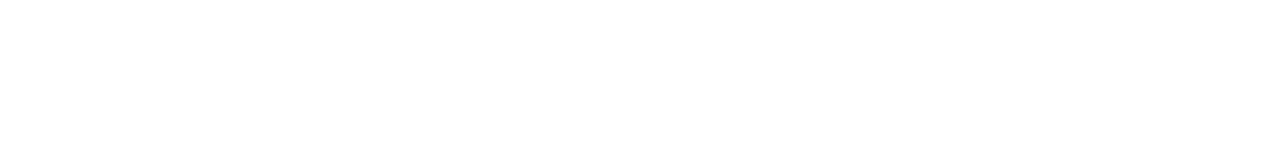
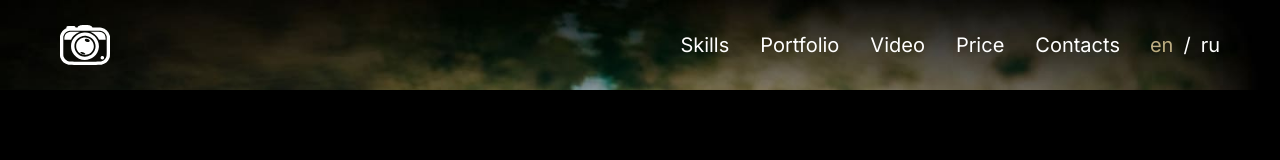
Before and after one commit to anastasia19141918/portfolio, a website: page index.html in a window 1280 px wide. Drawn offline with Linux system fonts and the light colour scheme.

Commit message:
feat: add header

```diff
--- a/index.html
+++ b/index.html
@@ -7,7 +7,33 @@
   <link rel="icon" href="./src/img/icon/icon.ico">
   <title>Portfolio</title>
 </head>
-<body>
+<body class="body">
+  <div class="portfolio-dg">
 
+     <header class="header">
+      <div class="wrapper header__wrapper">
+        <div class="header__icon"></div>
+        <div class="header__nav">
+
+          <nav class="header__navigation"></nav>
+             <ul class="header__itemns">
+              <a href="#!" class="header__itemn"> <li class="header__link">Skills</li></a>
+              <a href="#!" class="header__itemn"> <li class="header__link">Portfolio</li></a>
+              <a href="#!" class="header__itemn"> <li class="header__link">Video</li></a>
+              <a href="#!" class="header__itemn"> <li class="header__link">Price</li></a>
+              <a href="#!" class="header__itemn"> <li class="header__link">Contacts</li></a>
+            </ul>
+          </nav>
+
+          <div class="header__buttons">
+            <button class="header__butn header__butn_active">en</button>
+            <div class="header__butn">/</div>
+            <button class="header__butn">ru</button>
+          </div>
+        </div>
+      </div>
+     </header>
+
+  </div>
 </body>
 </html>
--- /dev/null
+++ b/src/sass/abstract/_hover.scss
@@ -0,0 +1,5 @@
+.header__itemn:hover,
+.header__butn:hover {
+  color: $color-title;
+  transition: 0.2s color ease-in-out;
+};
--- a/src/sass/base/_base.scss
+++ b/src/sass/base/_base.scss
@@ -1,3 +1,11 @@
 html {
   font-size: 10px;
 }
+
+.body {
+  background-color: $color-background;
+}
+
+li {
+  list-style-type: none;
+}
--- /dev/null
+++ b/src/sass/components/_dg.scss
@@ -0,0 +1,6 @@
+.portfolio-dg {
+  background-image: url('../../src/img/bg/bg.jpg');
+  background-repeat: no-repeat;
+  //background-position: center;
+  background-size:cover;
+};
--- /dev/null
+++ b/src/sass/components/_navigation.scss
@@ -0,0 +1,16 @@
+.header__itemns {
+  display: flex;
+  flex-direction: row;
+  margin: 0;
+  gap: 0px 31px
+};
+
+.header__itemn {
+  color: $color-text;
+  font-family: 'Inter';
+  font-style: normal;
+  font-weight: 400;
+  font-size: 2.0rem;
+  text-decoration: none;
+  transition: 0.3s color ease-in-out;
+};
--- a/src/sass/index.scss
+++ b/src/sass/index.scss
@@ -5,7 +5,7 @@
 
 @import 'abstract/constans';
 @import 'abstract/fonts';
-
+@import 'abstract/hover';
 
 //base
 
@@ -14,3 +14,9 @@
 //layour
 
 @import 'layout/wrapper';
+@import 'layout/header';
+
+//components
+
+@import 'components/dg';
+@import 'components/navigation';
--- /dev/null
+++ b/src/sass/layout/_header.scss
@@ -0,0 +1,47 @@
+.header {
+  padding: 20px 60px;
+};
+
+.header__wrapper {
+  display: flex;
+  flex-direction: row;
+  align-items: center;
+  justify-content: space-between;
+};
+
+.header__icon {
+  width: 50px;
+  height: 50px;
+  background-size: 50px 50px;
+  background-image: url('../../src/img/icons/logo.svg');
+};
+
+.header__nav {
+  display: flex;
+  flex-direction: row;
+  align-items: center;
+  gap: 0px 30px;
+}
+
+.header__buttons {
+  display: flex;
+  flex-direction: row;
+  gap: 0 10px;
+};
+
+.header__butn {
+  padding: 0;
+  border: none;
+  color: $color-text;
+  font-family: 'Inter';
+  font-style: normal;
+  font-weight: 400;
+  font-size: 2.0rem;
+  background: transparent;
+
+  cursor: pointer;
+};
+
+.header__butn_active {
+  color: $color-title;
+};
```
Also changed, not shown: src/sass/index.css, 1 other file.
